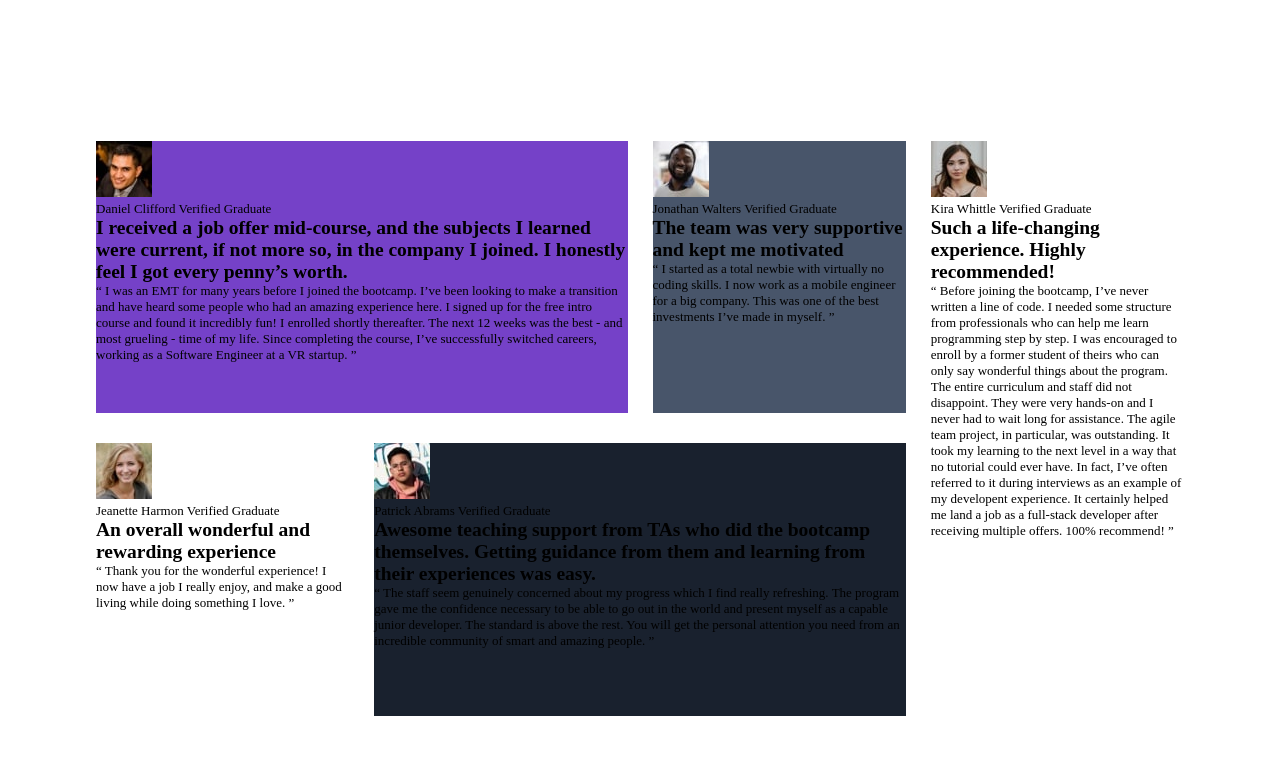
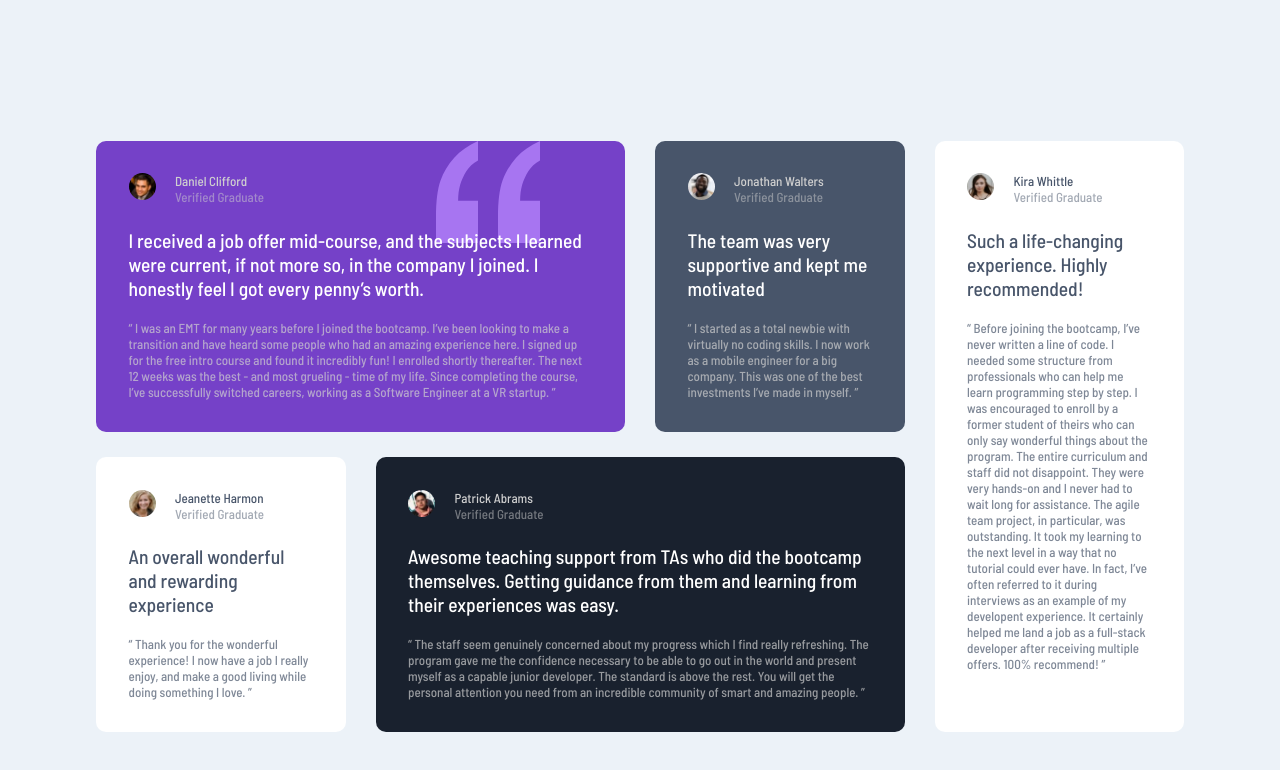
Before and after one commit to auung/testimonials-grid-frontend-mentor, a plain HTML site: page index.html in a window 1280 px wide. Drawn offline with Linux system fonts and the light colour scheme.

Commit message:
added font styles & layouts

```diff
--- a/style/style.css
+++ b/style/style.css
@@ -5,13 +5,6 @@
 	--very-dark-blackish-blue: hsl(219, 29%, 14%);
 	--light-gray: hsl(0, 0%, 81%);
 	--light-grayish-blue: hsl(210, 46%, 95%);
-}
-
-body {
-	width: 100vw;
-	height: 100vh;
-
-	display: flex;
 }
 
 * {
@@ -25,7 +18,17 @@ body {
 	--------*/
 
 body {
+	background: var(--light-grayish-blue);
+	color: var(--very-dark-grayish-blue);
+	font-family: 'Barlow Semi Condensed', sans-serif;
 	font-size: 13px;
+	font-weight: 500;
+}
+
+.quote-bg {
+	background: url(../images/bg-pattern-quotation.svg);
+	background-repeat: no-repeat;
+	background-position: 80% 0;
 }
 
 .article-1 {
@@ -48,29 +51,67 @@ body {
 	background: var(--white);
 }
 
+.grid-item {
+	border-radius: 10px;
+}
+
+.testimony-header {
+	font-weight: 500;
+}
+
+.light-text {
+	color: var(--white);
+}
+
+.profile-pic {
+	border-radius: 50%;
+}
+
+.dark-bg {
+	color: var(--light-gray);
+}
+
+.light-bg {
+	color: var(--very-dark-grayish-blue);
+}
+
+.opacity-50 {
+	opacity: 0.5;
+}
+
+.opacity-70 {
+	opacity: 0.7;
+}
+
 /*--------
 	Layout
 	--------*/
 
 body {
 	width: 100vw;
-
 	display: flex;
 	justify-content: center;
+	overflow-x: hidden;
 }
 
 .grid-wrap {
 	width: min(1110px, 85%);
 	height: min(575px, 100%);
-	margin-top: 11vw;
+	margin: 11vw 0;
 
 	display: grid;
-	grid-template-columns: repeat(4, 1fr);
-	grid-template-rows: repeat(2, 1fr);
+	grid-gap: 25px 30px;
+	grid-auto-columns: 1fr;
 	grid-template-areas:
-		"i1 i1 i2 i5"
-		"i3 i4 i4 i5";
-	grid-gap: 30px 25px;
+		"i1"
+		"i2"
+		"i3"
+		"i4"
+		"i5";
+}
+
+.quote-bg {
+	padding: 2.5em;
 }
 
 .article-1 {
@@ -93,21 +134,33 @@ body {
 	grid-area: i5;
 }
 
-@media (max-width: 1100px) {
-	.grid-wrap {
-		grid-template-columns: repeat(3, 1fr);
-		grid-template-rows: repeat(3, 1fr);
-		grid-template-areas:
-			"i1 i1 i2"
-			"i3 i4 i4"
-			"i5 i5 i5";
-	}
+.grid-item:not(:first-child) {
+	padding: 2.5em;
 }
 
-@media (max-width: 790px) {
+.personal-wrap {
+	display: flex;
+	margin-bottom: 1.75em;
+}
+
+.profile-pic {
+	width: 27px;
+	height: 27px;
+}
+
+.personal {
+	display: flex;
+	flex-direction: column;
+	justify-content: space-between;
+	margin-left: 1.5em;
+}
+
+.testimony-header {
+	margin-bottom: 1em;
+}
+
+@media (min-width: 550px) {
 	.grid-wrap {
-		grid-template-columns: repeat(2, 1fr);
-		grid-template-rows: repeat(4, 1fr);
 		grid-template-areas:
 			"i1 i1"
 			"i2 i3"
@@ -116,9 +169,19 @@ body {
 	}
 }
 
-@media (max-width: 550px) {
+@media (min-width: 790px) {
 	.grid-wrap {
-		display: flex;
-		flex-direction: column;
+		grid-template-areas:
+			"i1 i1 i2"
+			"i3 i4 i4"
+			"i5 i5 i5";
 	}
 }
+
+@media (min-width: 1100px) {
+	.grid-wrap {
+		grid-template-areas:
+			"i1 i1 i2 i5"
+			"i3 i4 i4 i5";
+	}
+}
```
